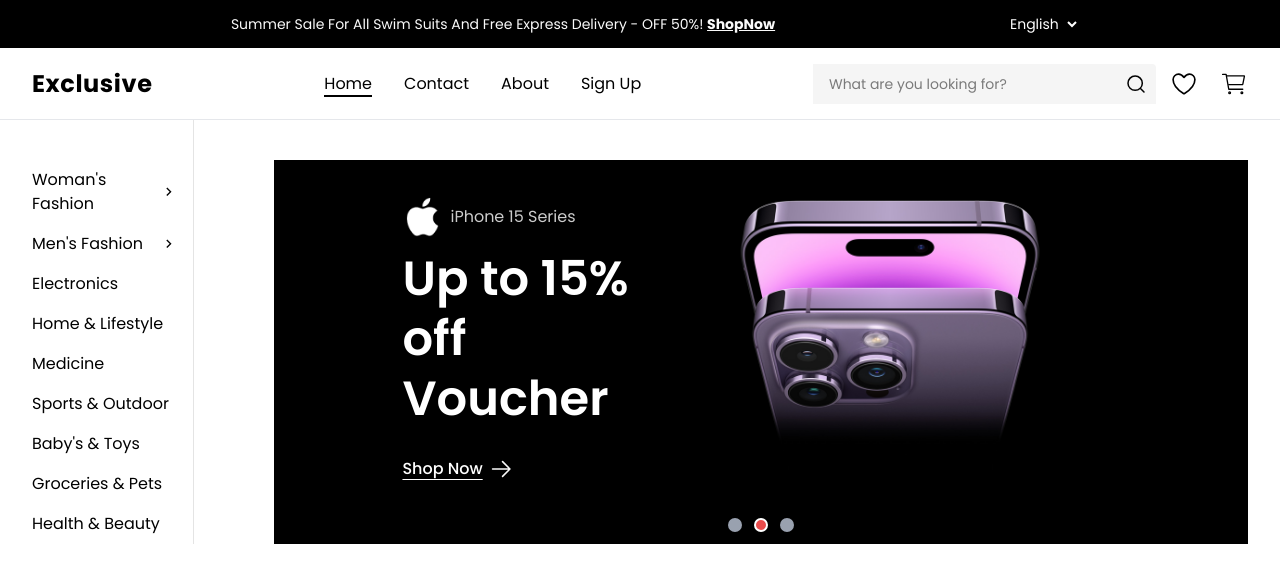
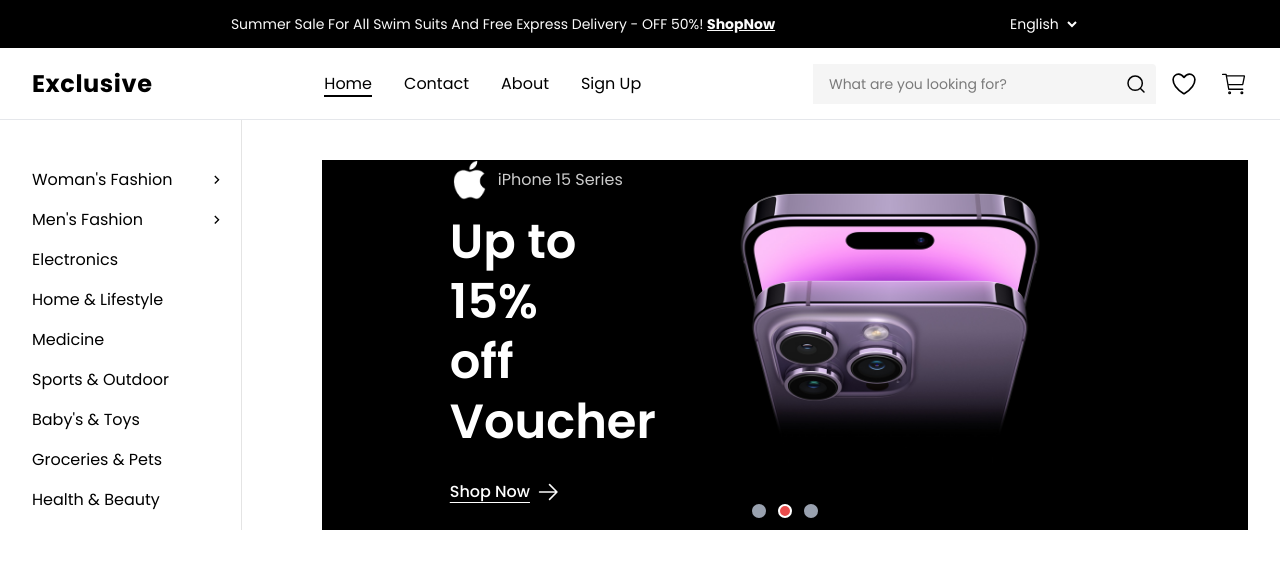
Before and after one commit to diyornv/react-narmativ, a React app: page / in a window 1280 px wide. Shown: the top 582 px of the page. Built offline with nearby package versions, Linux system fonts and the light colour scheme; the HTML template or start-up script is replaced by a standard one.

Commit message:
container add

```diff
--- a/src/components/Sidebar.jsx
+++ b/src/components/Sidebar.jsx
@@ -15,13 +15,15 @@
 
 const Sidebar = () => {
   return (
-    <aside className="w-[217px] bg-white border-r border-[#E4E4E4] flex flex-col pt-10">
+    <aside className="w-[300px] bg-white border-r border-[#E4E4E4] flex flex-col pt-10">
       {categories.map((cat, idx) => (
         <div
           key={cat}
           className="flex items-center justify-between pr-4 py-2 cursor-pointer hover:bg-[#F5F5F5] transition"
         >
-          <span className="text-[16px] text-[#000] font-normal">{cat}</span>
+          <span className="text-[16px] text-[#000] font-normal whitespace-nowrap">
+            {cat}
+          </span>
           {(idx === 0 || idx === 1) && (
             <img src={dropdownIcon} alt="dropdown" className="w-4 h-4" />
           )}
```
